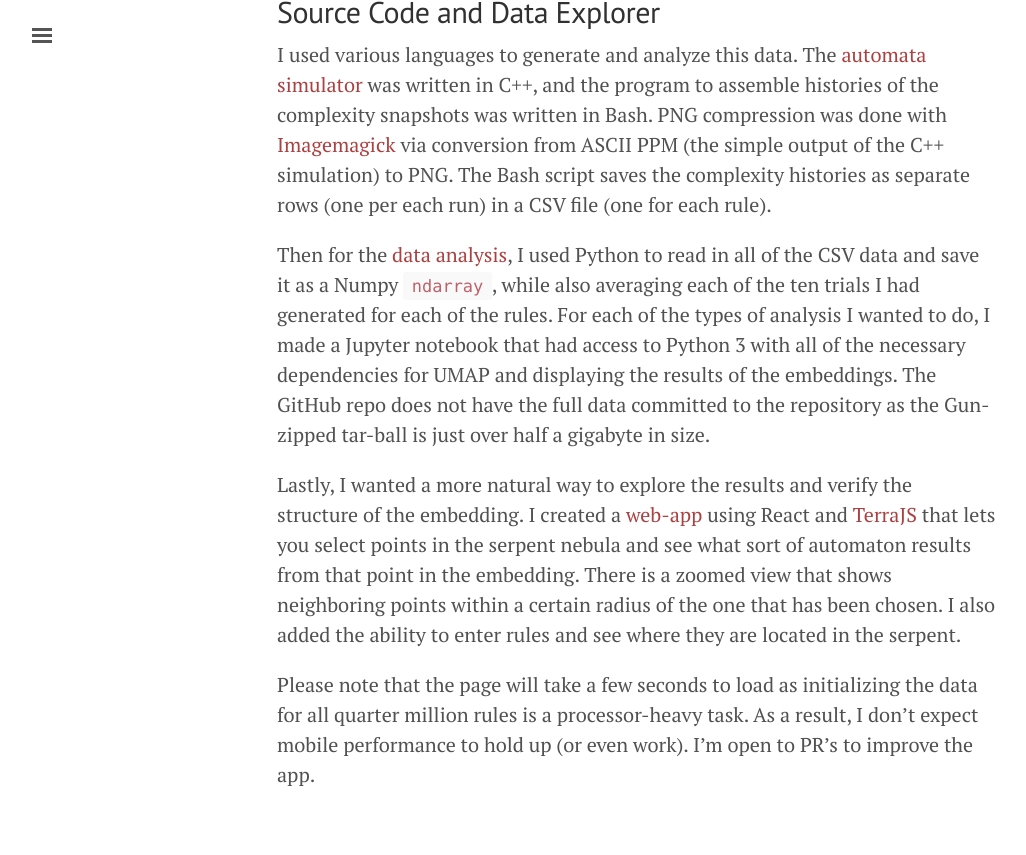
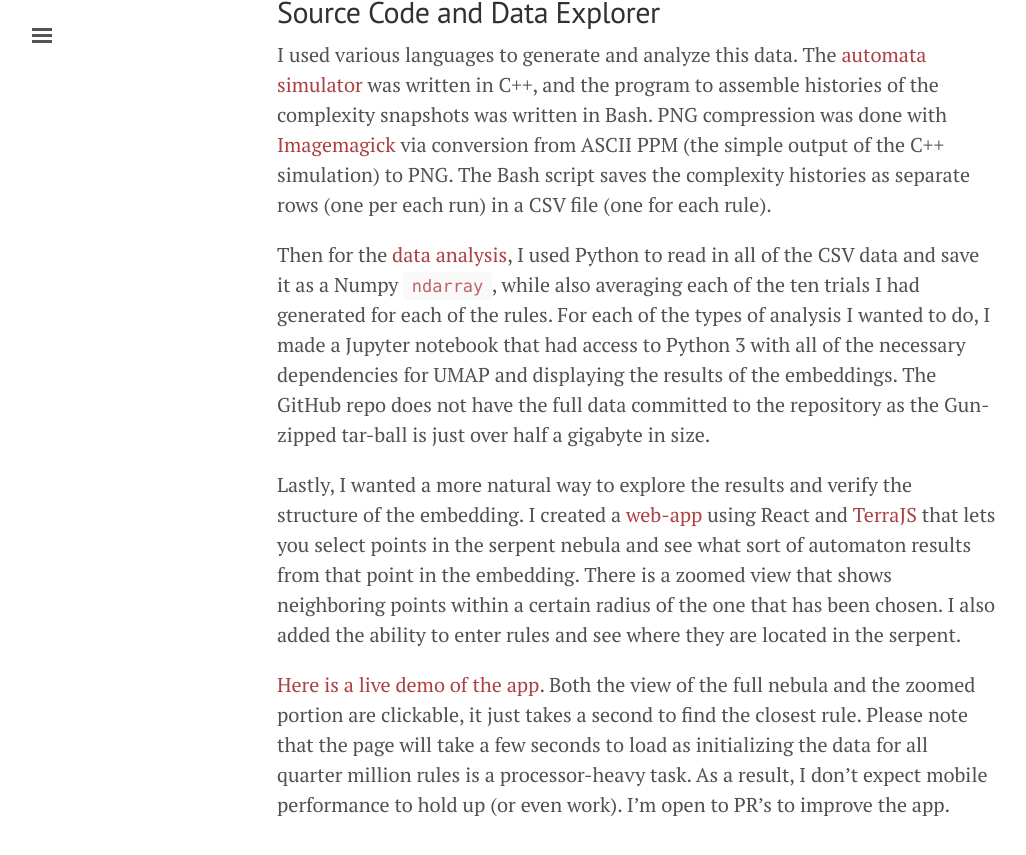
Before and after one commit to kylehovey/blog, a Jekyll site: the page built from automata_nebula.md, in a window 1280 px wide and 900 px high, scrolled down 10751 px. Shown: the top 855 px of the window, without its empty margins (3-1029 px from the left). Built offline with Jekyll 4.4.1, drawn with Linux system fonts in a browser that asks for light colours.

Commit message:
Added link to live demo of Nebula explorer

```diff
--- a/automata_nebula.md
+++ b/automata_nebula.md
@@ -116,4 +116,4 @@
 
 Lastly, I wanted a more natural way to explore the results and verify the structure of the embedding. I created a [web-app](https://github.com/kylehovey/automata_browser) using React and [TerraJS](https://rileyjshaw.com/terra/) that lets you select points in the serpent nebula and see what sort of automaton results from that point in the embedding. There is a zoomed view that shows neighboring points within a certain radius of the one that has been chosen. I also added the ability to enter rules and see where they are located in the serpent.
 
-Please note that the page will take a few seconds to load as initializing the data for all quarter million rules is a processor-heavy task. As a result, I don't expect mobile performance to hold up (or even work). I'm open to PR's to improve the app.
+[Here is a live demo of the app](http://kylehovey.github.io/automata-nebula-explorer/index.html){:target="blank"}. Both the view of the full nebula and the zoomed portion are clickable, it just takes a second to find the closest rule. Please note that the page will take a few seconds to load as initializing the data for all quarter million rules is a processor-heavy task. As a result, I don't expect mobile performance to hold up (or even work). I'm open to PR's to improve the app.
```
